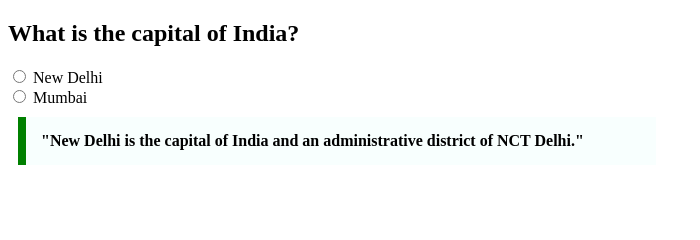
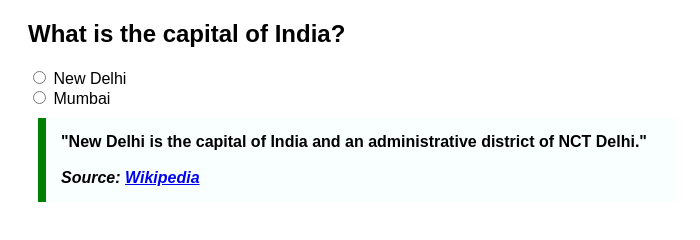
Before and after one commit to acciojob/trivia-Rishabh-dev545, a website: page main.html in a window 1280 px wide. Shown: the whole page, without its empty margins (0-700 px from the left). Drawn offline with Linux system fonts and the light colour scheme.

Commit message:
created a submission

```diff
--- a/main.html
+++ b/main.html
@@ -1,10 +1,12 @@
 <!DOCTYPE html>
 <html lang="en">
+
 <head>
     <meta charset="UTF-8">
+    <meta name="viewport" content="width=device-width, initial-scale=1.0">
     <title>Quiz Question</title>
     <style>
-    blockquote {
+        .quotation {
             max-width: 600px;
             margin: 10px;
             padding: 15px;
@@ -12,27 +14,31 @@
             background-color: #f8fffe;
             font-weight: bold;
         }
+
+        .question-container {
+            font-family: Arial, sans-serif;
+            margin: 20px;
+        }
+
+        .options {
+            margin-top: 10px;
+        }
     </style>
 </head>
+
 <body>
+    <div class="question-container">
+        <h2>What is the capital of India?</h2>
+        <div class="options">
+            <label><input type="radio" name="capital" value="New Delhi"> New Delhi</label><br>
+            <label><input type="radio" name="capital" value="Mumbai"> Mumbai</label>
+        </div>
 
-  <h2>What is the capital of India?</h2>
+        <blockquote class="quotation">
+            "New Delhi is the capital of India and an administrative district of NCT Delhi."
+            <br><br><cite>Source: <a href="https://en.wikipedia.org/wiki/New_Delhi" target="_blank">Wikipedia</a></cite>
+        </blockquote>
+    </div>
+</body>
 
-  <form>
-    <label>
-      <input type="radio" name="capital" value="new-delhi">
-      New Delhi
-    </label><br>
-
-    <label>
-      <input type="radio" name="capital" value="mumbai">
-      Mumbai
-    </label>
-  </form>
-
-  <blockquote>
-    "New Delhi is the capital of India and an administrative district of NCT Delhi."
-  </blockquote>
-
-</body>
 </html>
```
Lines whose indentation alone changed are shown as unchanged.
